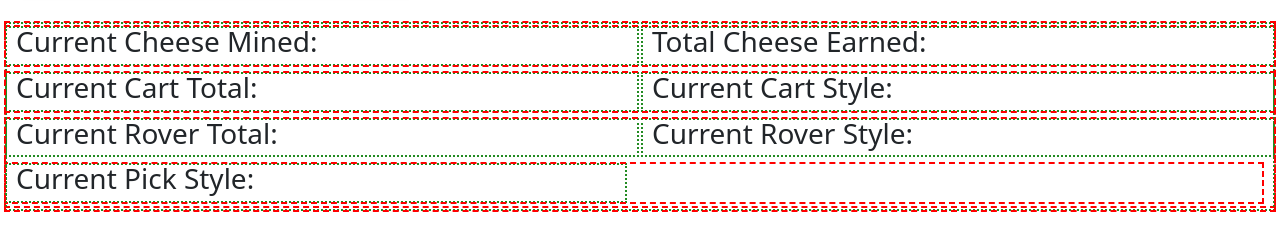
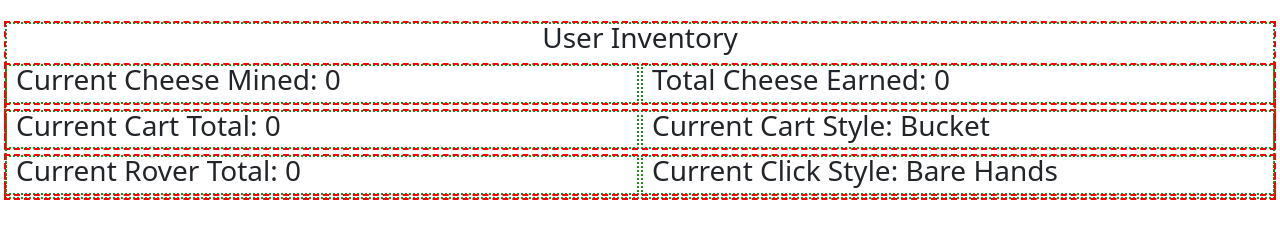
Before and after one commit to TalanWeeks/Click-Game-CodeWorks, a plain HTML site: page index.html in a window 1280 px wide. Shown: the part 417-668 px from the top of the page. Drawn offline with nearby package versions, Linux system fonts and the light colour scheme.

Commit message:
live updating inventory

```diff
--- a/app.js
+++ b/app.js
@@ -1,19 +1,97 @@
 // variables
 
 let currentCheeseMined = 0;
-let
+let totalCheeseEarned = 0;
+let currentCartTotal = 0;
+let currentRoverTotal = 0;
+let currentCartStyle = '';
+let currentRoverStyle = '';
+let currentPickStyle = '';
+
+// Dictionaries
+
+let clickUpgrades = {
+  bareHands: {
+    name:'Bare Hands',
+    cost: 0,
+    quantity: 0,
+    multiplier: 1
+  },
+  pickAxe: {
+    name: 'Pick Axe',
+    cost:10,
+    quantity:0,
+    multiplier: 5
+  },
+  superSaiyan: {
+    name: 'Super Saiyan Mode',
+    cost: 30,
+    quantity:0,
+    multiplier: 20
+  }
+}
+
+let cartUpgrades = {
+  bucket: {
+    name:'Bucket',
+    cost:0,
+    quantity: 50,
+  },
+  mineCart: {
+    name:'Mine Cart',
+    cost: 100,
+    quantity: 100,
+  },
+  dumpTruck: {
+    name:'Dump Truck',
+    cost:400,
+    quantity: 200,
+  }
+}
+
+let rover = {
+  name: 'Moon Rover',
+  cost: 100,
+  quantity: 0,
+}
+
+
+
+
 
 
 
 // functions
-function helloWorld(){
+
+// NOTE adding to current cheese when moon is clicked
+function mineCheese(){
+  totalCheeseEarned += 1
   currentCheeseMined +=1
+  currentCartTotal += 1
+
   console.log(currentCheeseMined)
+
 
   updateInventory()
 
 }
 
+// NOTE keeping track of total cheese to manipulate later
+
+
 function updateInventory(){
-  document.getElementById('current-cheese-total').innerHTML = currentCheeseMined;
+
+   document.getElementById('current-cheese-total').innerHTML = currentCheeseMined;
+
+   document.getElementById('total-cheese-earned').innerHTML = totalCheeseEarned;
+
+  document.getElementById('current-click-style').innerText = clickUpgrades.bareHands.name;
+
+  document.getElementById('current-cart-style').innerText = cartUpgrades.bucket.name;
+
+   document.getElementById('current-cart-total').innerHTML = currentCartTotal;
+
+   document.getElementById('current-rover-total').innerHTML = currentRoverTotal;
+
 }
+updateInventory()
--- a/index.html
+++ b/index.html
@@ -43,7 +43,7 @@
   <main>
     <div class="row">
       <div class="col-md-5">
-        <img class="shadow" onclick="helloWorld()" src="https://th.bing.com/th/id/OIP.i2OC9aeLBQUc5rKqwsAsAQHaHL?pid=ImgDet&w=471&h=457&rs=1" alt="">
+        <img class="shadow" onclick="mineCheese()" src="https://th.bing.com/th/id/OIP.i2OC9aeLBQUc5rKqwsAsAQHaHL?pid=ImgDet&w=471&h=457&rs=1" alt="">
       </div>
 
       <div class="col-md-2"></div>
@@ -57,6 +57,7 @@
 
     <div class="row mt-4">
       <div class="col-12 inventory-scroll">
+        <h3 class="text-center">User Inventory</h3>
 
         <div class="row my-1">
           <div class="col-6">
@@ -81,14 +82,7 @@
             <h3>Current Rover Total: <span id="current-rover-total"></span></h3>
           </div>
           <div class="col-6">
-            <h3>Current Rover Style: <span id="current-rover-style"></span></h3>
-          </div>
-
-          <div class="row my-1">
-            <div class="col-6">
-              <h3>Current Pick Style: <span id="current-pick-style"></span></h3>
-            </div>
-
+            <h3>Current Click Style: <span id="current-click-style"></span></h3>
           </div>
         </div>
       </div>
```
